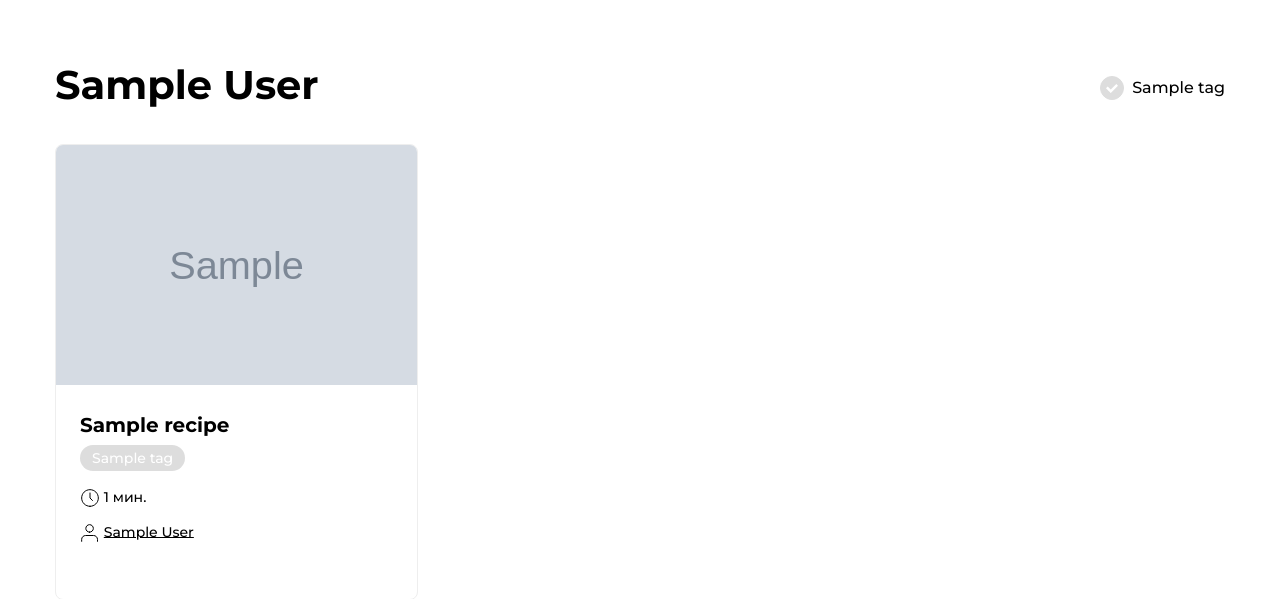
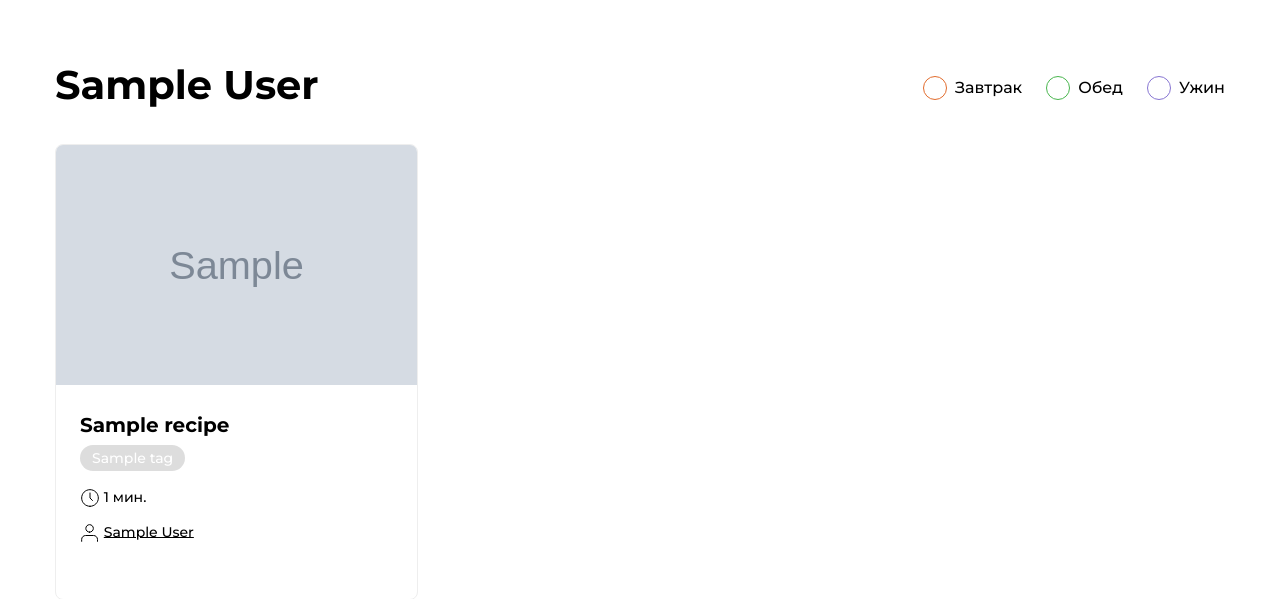
Before and after one commit to kiramipt/foodgram-project, a Django app: a page that uses templates/tags.html in a window 1280 px wide. Shown: the part 90-689 px from the top of the page. Run offline with Django 3.2, Linux system fonts and the light colour scheme; tables that the repository leaves empty hold one stand-in row (values such as "Sample post"); grey boxes marked "Sample" are stand-in pictures; some libraries are stand-ins or nearby versions.

Commit message:
refactor tags

```diff
--- /dev/null
+++ b/recipes/templatetags/get_tags.py
@@ -0,0 +1,15 @@
+from django import template
+
+register = template.Library()
+
+
+@register.filter
+def get_tags(request, tag):
+    tags = request.GET.get("tags", "")
+    tags = tags.split(",") if tags else []
+    if tag not in tags:
+        tags.append(tag)
+    else:
+        tags.remove(tag)
+    # print(tags)
+    return ",".join(tags)
--- a/recipes/views.py
+++ b/recipes/views.py
@@ -14,16 +14,18 @@ User = get_user_model()
 
 def index(request):
 
-    tags_selected = request.GET.getlist('filters', default=['breakfast', 'lunch', 'dinner'])
-    tags_all = Tag.objects.all()
+    tags = request.GET.get("tags", "")
 
-    recipe_list = Recipe.objects.filter(
-        tags__slug__in=tags_selected
-    ).select_related(
-        'author'
-    ).prefetch_related(
-        'tags'
-    ).distinct()
+    if tags:
+        recipe_list = Recipe.objects.filter(
+            tags__slug__in=tags.split(',')
+        ).select_related(
+            'author'
+        ).prefetch_related(
+            'tags'
+        ).distinct()
+    else:
+        recipe_list = Recipe.objects.all()
 
     paginator = Paginator(recipe_list, 6)
     page_number = request.GET.get('page')
@@ -38,7 +40,7 @@ def index(request):
     return render(request, 'index.html', {
         'page': page,
         'paginator': paginator,
-        'tags': tags_all,
+        'tags': tags,
         'favorites': favorites,
         'purchases': purchases,
         'is_index_page': True,
@@ -64,12 +66,18 @@ def subscription(request):
 @login_required
 def favorites(request):
 
-    tags_selected = request.GET.getlist('filters', default=['breakfast', 'lunch', 'dinner'])
-    tags_all = Tag.objects.all()
+    tags = request.GET.get("tags", "")
 
-    recipe_list = Recipe.objects.filter(
-        favorite_recipe__user=request.user
-    ).all()
+    if tags:
+        recipe_list = Recipe.objects.filter(
+            favorite_recipe__user=request.user
+        ).filter(
+            tags__slug__in=tags.split(',')
+        ).distinct()
+    else:
+        recipe_list = Recipe.objects.filter(
+            favorite_recipe__user=request.user
+        ).all()
 
     paginator = Paginator(recipe_list, 6)
     page_number = request.GET.get("page")
@@ -81,7 +89,7 @@ def favorites(request):
     return render(request, 'favorites.html', {
         'page': page,
         'paginator': paginator,
-        'tags': tags_all,
+        'tags': tags,
         'favorites': favorites,
         'purchases': purchases,
         'is_favorites_page': True,
@@ -90,13 +98,20 @@ def favorites(request):
 
 def user_recipe_view_page(request, username):
 
-    tags_selected = request.GET.getlist('filters', default=['breakfast', 'lunch', 'dinner'])
-    tags_all = Tag.objects.all()
+    tags = request.GET.get("tags", "")
 
     author = get_object_or_404(User, username=username)
-    recipes = Recipe.objects.filter(author_id=author.id)
 
-    paginator = Paginator(recipes, 6)
+    if tags:
+        recipe_list = Recipe.objects.filter(
+            author_id=author.id
+        ).filter(
+            tags__slug__in=tags.split(',')
+        ).distinct()
+    else:
+        recipe_list = Recipe.objects.filter(author_id=author.id).all()
+
+    paginator = Paginator(recipe_list, 6)
     page_number = request.GET.get("page")
     page = paginator.get_page(page_number)
 
@@ -110,7 +125,7 @@ def user_recipe_view_page(request, username):
         'page': page,
         'paginator': paginator,
         'author': author,
-        'tags': tags_all,
+        'tags': tags,
         'favorites': favorites,
         'purchases': purchases,
     })
--- a/templates/paginator.html
+++ b/templates/paginator.html
@@ -2,7 +2,7 @@
     <ul class="pagination__container">
 
         {% if items.has_previous %}
-            <li class="pagination__item"><a class="pagination__link link" href="?page={{ items.previous_page_number }}">&laquo;</a></li>
+            <li class="pagination__item"><a class="pagination__link link" href="?page={{ items.previous_page_number }}{% if tags %}&tags={{ tags }}{% endif %}">&laquo;</a></li>
         {% else %}
             <li class="pagination__item disabled"><a class="pagination__link link" href="#" tabindex="-1" aria-disabled="true">&laquo;</a></li>
         {% endif %}
@@ -11,12 +11,12 @@
             {% if items.number == i %}
                 <li class="pagination__item pagination__item_active"><span class="pagination__link link">{{ i }}</span></li>
             {% else %}
-                <li class="pagination__item"><a class="pagination__link link" href="?page={{ i }}">{{ i }}</a></li>
+                <li class="pagination__item"><a class="pagination__link link" href="?page={{ i }}{% if tags %}&tags={{ tags }}{% endif %}">{{ i }}</a></li>
             {% endif %}
         {% endfor %}
 
         {% if items.has_next %}
-            <li class="pagination__item"><a class="pagination__link link" href="?page={{ items.next_page_number }}">&raquo;</a></li>
+            <li class="pagination__item"><a class="pagination__link link" href="?page={{ items.next_page_number }}{% if tags %}&tags={{ tags }}{% endif %}">&raquo;</a></li>
         {% else %}
             <li class="pagination__item disabled"><a class="pagination__link link" href="#" tabindex="-1" aria-disabled="true">&raquo;</a></li>
         {% endif %}
--- a/templates/tags.html
+++ b/templates/tags.html
@@ -1,11 +1,24 @@
+{% load get_tags %}
 <ul class="tags">
-    {% for tag in tags %}
-        <li class="tags__item">
-            <a id="{{ tag.id }}" class="tags__checkbox tags__checkbox_style_{{ tag.color }}
-            tags__checkbox_active"
-            href="#">
-            </a>
-            <span class="tags__label">{{ tag.title }}</span>
-        </li>
-    {% endfor %}
+
+    <li class="tags__item">
+        <a id="breakfast"
+           class="tags__checkbox tags__checkbox_style_orange {% if 'breakfast' in tags %} tags__checkbox_active {% endif %}"
+           href="?tags={{ request|get_tags:'breakfast' }}"></a>
+        <span class="tags__label">Завтрак</span>
+    </li>
+
+    <li class="tags__item">
+        <a id="lunch"
+           class="tags__checkbox tags__checkbox_style_green {% if 'lunch' in tags %} tags__checkbox_active {% endif %}"
+           href="?tags={{ request|get_tags:'lunch' }}"></a>
+        <span for="lunch" class="tags__label">Обед</span>
+    </li>
+
+    <li class="tags__item">
+        <a id="dinner"
+           class="tags__checkbox tags__checkbox_style_purple {% if 'dinner' in tags %} tags__checkbox_active {% endif %}"
+           href="?tags={{ request|get_tags:'dinner' }}"></a>
+        <span for="dinner" class="tags__label">Ужин</span>
+    </li>
 </ul>
```
